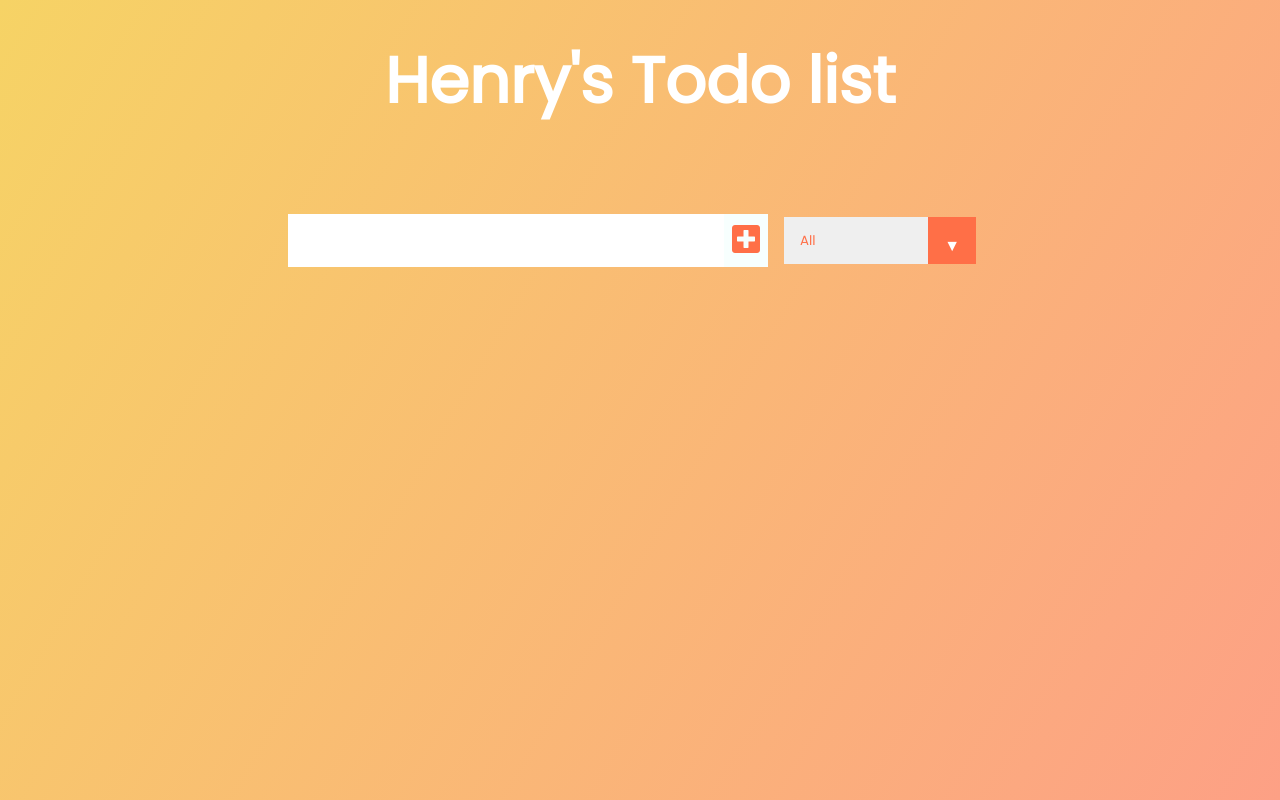
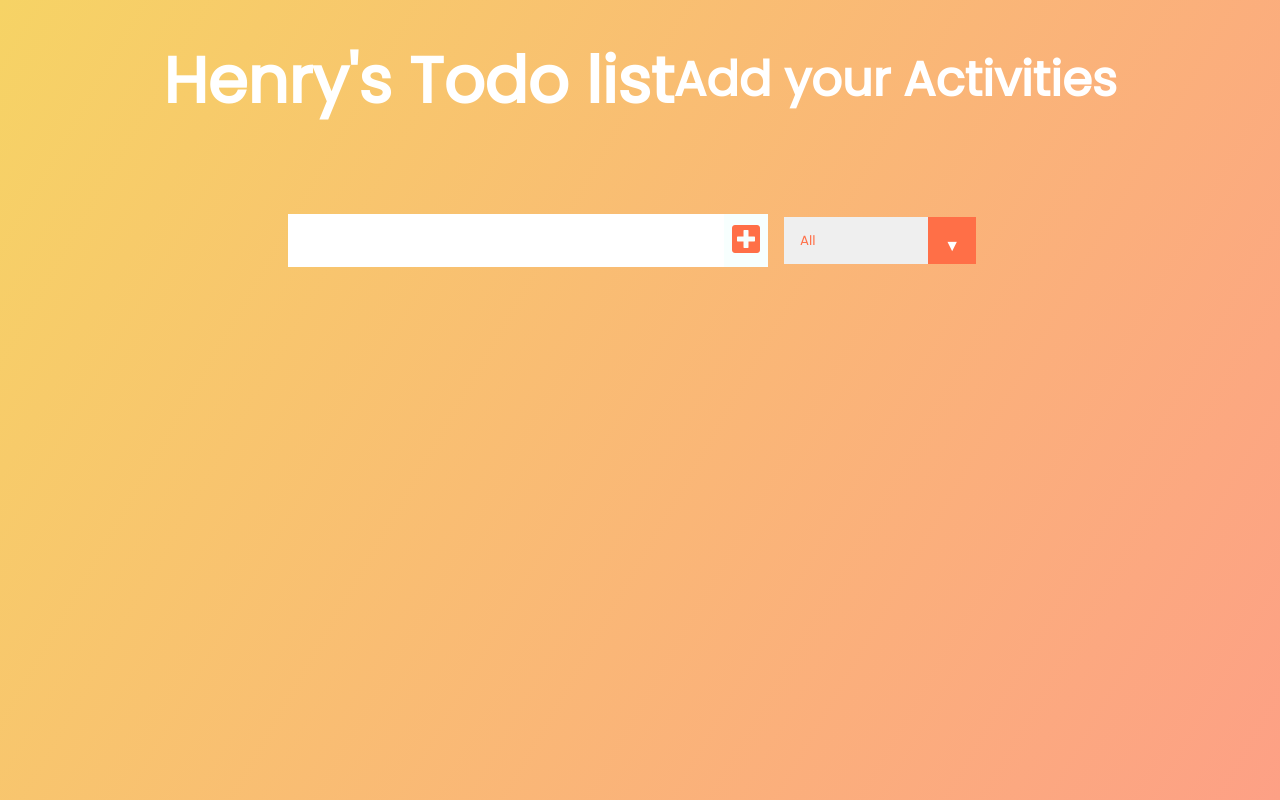
Before and after one commit to henryender/TodoApp, a React (Create React App) app: page / in a window 1280 px wide. Built offline with nearby package versions, Linux system fonts and the light colour scheme.

Commit message:
Added new instructions

```diff
--- a/src/App.js
+++ b/src/App.js
@@ -47,6 +47,7 @@ function filterSwitch(){
   <>
   <header>
         <h1>Henry's Todo list</h1>
+        <h2>Add your Activities</h2>
   </header>
   <inputContext.Provider value={{input,setInput}}>
     <todoContext.Provider value={{todo,setTodo}}>
```
